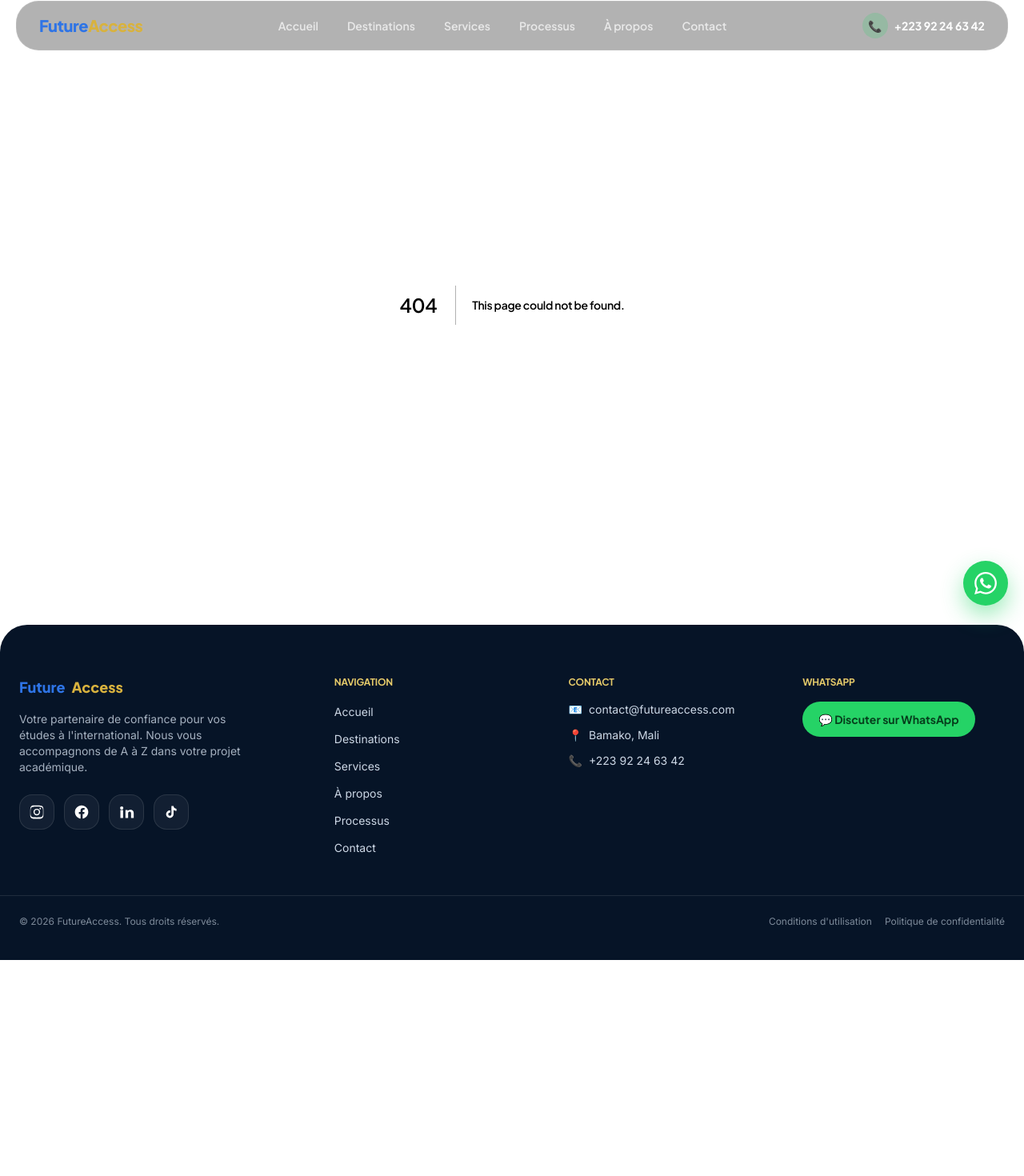
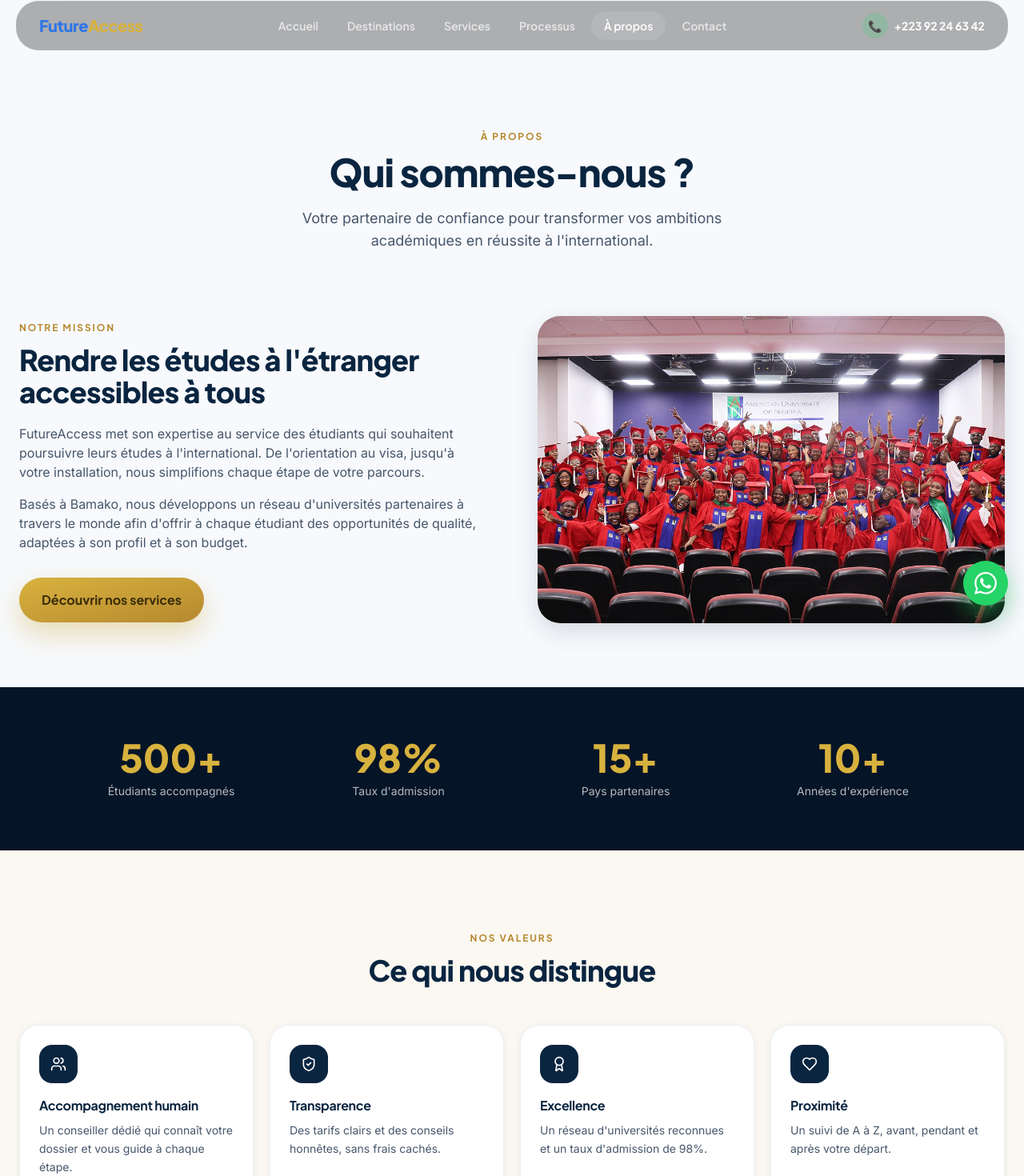
Before and after one commit to SekouBoundy/FutureAccess, a Next.js app: page /a-propos in a window 1280 px wide. Before the commit this address had no page. Shown: the part 19-1489 px from the top of the page at 80% size. Before the commit the page ends 1219 px from the top, so only its background shows below. Built offline with nearby package versions, Linux system fonts and the light colour scheme.

Commit message:
feat: add "À propos" page with mission, values, and statistics sections

```diff
--- /dev/null
+++ b/src/app/a-propos/page.tsx
@@ -0,0 +1,207 @@
+import type { Metadata } from "next";
+import Photo from "@/components/Photo";
+
+export const metadata: Metadata = {
+  title: "À propos — FutureAccess",
+  description:
+    "FutureAccess accompagne les étudiants dans leurs projets d'études à l'international, de l'orientation à l'installation. Découvrez notre mission, nos valeurs et nos résultats.",
+};
+
+// Icônes SVG (style trait, jeu Lucide)
+const ICONS: Record<string, React.ReactNode> = {
+  users: (
+    <>
+      <path d="M16 21v-2a4 4 0 0 0-4-4H6a4 4 0 0 0-4 4v2" />
+      <circle cx="9" cy="7" r="4" />
+      <path d="M22 21v-2a4 4 0 0 0-3-3.87" />
+      <path d="M16 3.13a4 4 0 0 1 0 7.75" />
+    </>
+  ),
+  shield: (
+    <>
+      <path d="M20 13c0 5-3.5 7.5-7.66 8.95a1 1 0 0 1-.67-.01C7.5 20.5 4 18 4 13V6a1 1 0 0 1 1-1c2 0 4.5-1.2 6.24-2.72a1.17 1.17 0 0 1 1.52 0C14.51 3.81 17 5 19 5a1 1 0 0 1 1 1z" />
+      <path d="m9 12 2 2 4-4" />
+    </>
+  ),
+  award: (
+    <>
+      <path d="m15.477 12.89 1.515 8.526a.5.5 0 0 1-.81.47l-3.58-2.687a1 1 0 0 0-1.197 0l-3.586 2.686a.5.5 0 0 1-.81-.469l1.514-8.526" />
+      <circle cx="12" cy="8" r="6" />
+    </>
+  ),
+  heart: (
+    <path d="M19 14c1.49-1.46 3-3.21 3-5.5A5.5 5.5 0 0 0 16.5 3c-1.76 0-3 .5-4.5 2-1.5-1.5-2.74-2-4.5-2A5.5 5.5 0 0 0 2 8.5c0 2.3 1.5 4.05 3 5.5l7 7Z" />
+  ),
+};
+
+const STATS = [
+  { value: "500+", label: "Étudiants accompagnés" },
+  { value: "98%", label: "Taux d'admission" },
+  { value: "15+", label: "Pays partenaires" },
+  { value: "10+", label: "Années d'expérience" },
+];
+
+const VALUES = [
+  {
+    icon: "users",
+    title: "Accompagnement humain",
+    text: "Un conseiller dédié qui connaît votre dossier et vous guide à chaque étape.",
+  },
+  {
+    icon: "shield",
+    title: "Transparence",
+    text: "Des tarifs clairs et des conseils honnêtes, sans frais cachés.",
+  },
+  {
+    icon: "award",
+    title: "Excellence",
+    text: "Un réseau d'universités reconnues et un taux d'admission de 98%.",
+  },
+  {
+    icon: "heart",
+    title: "Proximité",
+    text: "Un suivi de A à Z, avant, pendant et après votre départ.",
+  },
+];
+
+function Icon({ name, className }: { name: string; className: string }) {
+  return (
+    <svg
+      viewBox="0 0 24 24"
+      fill="none"
+      stroke="currentColor"
+      strokeWidth={2}
+      strokeLinecap="round"
+      strokeLinejoin="round"
+      className={className}
+      aria-hidden
+    >
+      {ICONS[name]}
+    </svg>
+  );
+}
+
+export default function AProposPage() {
+  return (
+    <main className="flex-1">
+      {/* ===== EN-TÊTE ===== */}
+      <section className="bg-paper pt-36 lg:pt-44">
+        <div className="mx-auto max-w-2xl px-6 text-center">
+          <span className="mb-3 inline-block font-head text-xs font-bold uppercase tracking-[0.16em] text-gold-600">
+            À propos
+          </span>
+          <h1 className="text-4xl font-extrabold tracking-tight text-navy-800 lg:text-5xl">
+            Qui sommes-nous&nbsp;?
+          </h1>
+          <p className="mt-5 text-lg text-slate-600">
+            Votre partenaire de confiance pour transformer vos ambitions académiques en réussite à
+            l&apos;international.
+          </p>
+        </div>
+      </section>
+
+      {/* ===== MISSION ===== */}
+      <section className="bg-paper py-14 lg:py-20">
+        <div className="mx-auto grid max-w-7xl items-center gap-12 px-6 lg:grid-cols-2 lg:gap-16">
+          <div>
+            <span className="mb-3 inline-block font-head text-xs font-bold uppercase tracking-[0.16em] text-gold-600">
+              Notre mission
+            </span>
+            <h2 className="mb-5 text-3xl font-extrabold text-navy-800 lg:text-4xl">
+              Rendre les études à l&apos;étranger accessibles à tous
+            </h2>
+            <p className="mb-4 text-slate-600">
+              FutureAccess met son expertise au service des étudiants qui souhaitent poursuivre leurs
+              études à l&apos;international. De l&apos;orientation au visa, jusqu&apos;à votre
+              installation, nous simplifions chaque étape de votre parcours.
+            </p>
+            <p className="mb-8 text-slate-600">
+              Basés à Bamako, nous développons un réseau d&apos;universités partenaires à travers le
+              monde afin d&apos;offrir à chaque étudiant des opportunités de qualité, adaptées à son
+              profil et à son budget.
+            </p>
+            <a
+              href="/services"
+              className="inline-flex items-center gap-2 rounded-full bg-gradient-to-br from-gold-400 to-gold-600 px-7 py-4 font-head font-bold text-[#3a2c08] shadow-[0_14px_34px_rgba(201,162,39,.34)] transition-transform hover:-translate-y-0.5"
+            >
+              Découvrir nos services
+            </a>
+          </div>
+
+          <Photo
+            src="/images/about-team.jpg"
+            alt="Étudiants diplômés célébrant leur réussite"
+            icon="🎓"
+            label="Photo — étudiants diplômés"
+            className="h-72 w-full rounded-[28px] shadow-[0_10px_30px_rgba(10,37,64,.14)] sm:h-96"
+          />
+        </div>
+      </section>
+
+      {/* ===== CHIFFRES ===== */}
+      <section className="bg-navy-900 py-14 text-white lg:py-16">
+        <div className="mx-auto grid max-w-6xl grid-cols-2 gap-8 px-6 text-center lg:grid-cols-4">
+          {STATS.map((s) => (
+            <div key={s.label}>
+              <div className="font-head text-4xl font-extrabold text-gold-400 lg:text-5xl">
+                {s.value}
+              </div>
+              <div className="mt-2 text-sm text-white/70">{s.label}</div>
+            </div>
+          ))}
+        </div>
+      </section>
+
+      {/* ===== VALEURS ===== */}
+      <section className="bg-cream py-16 lg:py-24">
+        <div className="mx-auto max-w-7xl px-6">
+          <div className="mx-auto mb-12 max-w-2xl text-center">
+            <span className="mb-3 inline-block font-head text-xs font-bold uppercase tracking-[0.16em] text-gold-600">
+              Nos valeurs
+            </span>
+            <h2 className="text-3xl font-extrabold text-navy-800 lg:text-4xl">
+              Ce qui nous distingue
+            </h2>
+          </div>
+
+          <div className="grid gap-5 sm:grid-cols-2 lg:grid-cols-4">
+            {VALUES.map((v) => (
+              <div
+                key={v.title}
+                className="rounded-3xl border border-slate-100 bg-white p-6 shadow-[0_2px_10px_rgba(10,37,64,.06)] transition-transform hover:-translate-y-1 hover:shadow-[0_16px_40px_rgba(10,37,64,.10)]"
+              >
+                <div className="mb-4 grid h-12 w-12 place-items-center rounded-2xl bg-navy-800 text-white">
+                  <Icon name={v.icon} className="h-5 w-5" />
+                </div>
+                <h3 className="mb-2 font-head text-base font-bold text-navy-800">{v.title}</h3>
+                <p className="text-sm leading-relaxed text-slate-600">{v.text}</p>
+              </div>
+            ))}
+          </div>
+        </div>
+      </section>
+
+      {/* ===== CTA ===== */}
+      <section className="relative overflow-hidden bg-navy-900 py-20 text-center text-white lg:py-24">
+        <div
+          aria-hidden
+          className="pointer-events-none absolute inset-0 [background:radial-gradient(120%_90%_at_50%_-10%,rgba(46,116,230,.28),transparent_60%)]"
+        />
+        <div className="relative mx-auto max-w-2xl px-6">
+          <h2 className="mb-4 text-3xl font-extrabold lg:text-4xl">
+            Prêt à écrire votre réussite&nbsp;?
+          </h2>
+          <p className="mb-9 text-white/75">
+            Discutons de votre projet d&apos;études lors d&apos;un premier entretien gratuit.
+          </p>
+          <a
+            href="/contact"
+            className="inline-flex items-center gap-2 rounded-full bg-gradient-to-br from-gold-400 to-gold-600 px-9 py-4 font-head text-sm font-bold uppercase tracking-wide text-[#3a2c08] shadow-[0_14px_34px_rgba(201,162,39,.34)] transition-transform hover:-translate-y-0.5"
+          >
+            Prendre rendez-vous
+          </a>
+        </div>
+      </section>
+    </main>
+  );
+}
--- a/src/components/Footer.tsx
+++ b/src/components/Footer.tsx
@@ -4,7 +4,7 @@ const NAV_LINKS = [
   { href: "/#accueil", label: "Accueil" },
   { href: "/destinations", label: "Destinations" },
   { href: "/services", label: "Services" },
-  { href: "/#apropos", label: "À propos" },
+  { href: "/a-propos", label: "À propos" },
   { href: "/processus", label: "Processus" },
   { href: "/contact", label: "Contact" },
 ];
--- a/src/components/Header.tsx
+++ b/src/components/Header.tsx
@@ -9,7 +9,7 @@ const NAV_LINKS = [
   { href: "/destinations", label: "Destinations" },
   { href: "/services", label: "Services" },
   { href: "/processus", label: "Processus" },
-  { href: "/#apropos", label: "À propos" },
+  { href: "/a-propos", label: "À propos" },
   { href: "/contact", label: "Contact" },
 ];
 
```
Also changed, not shown: public/images/about-team.jpg (added).
